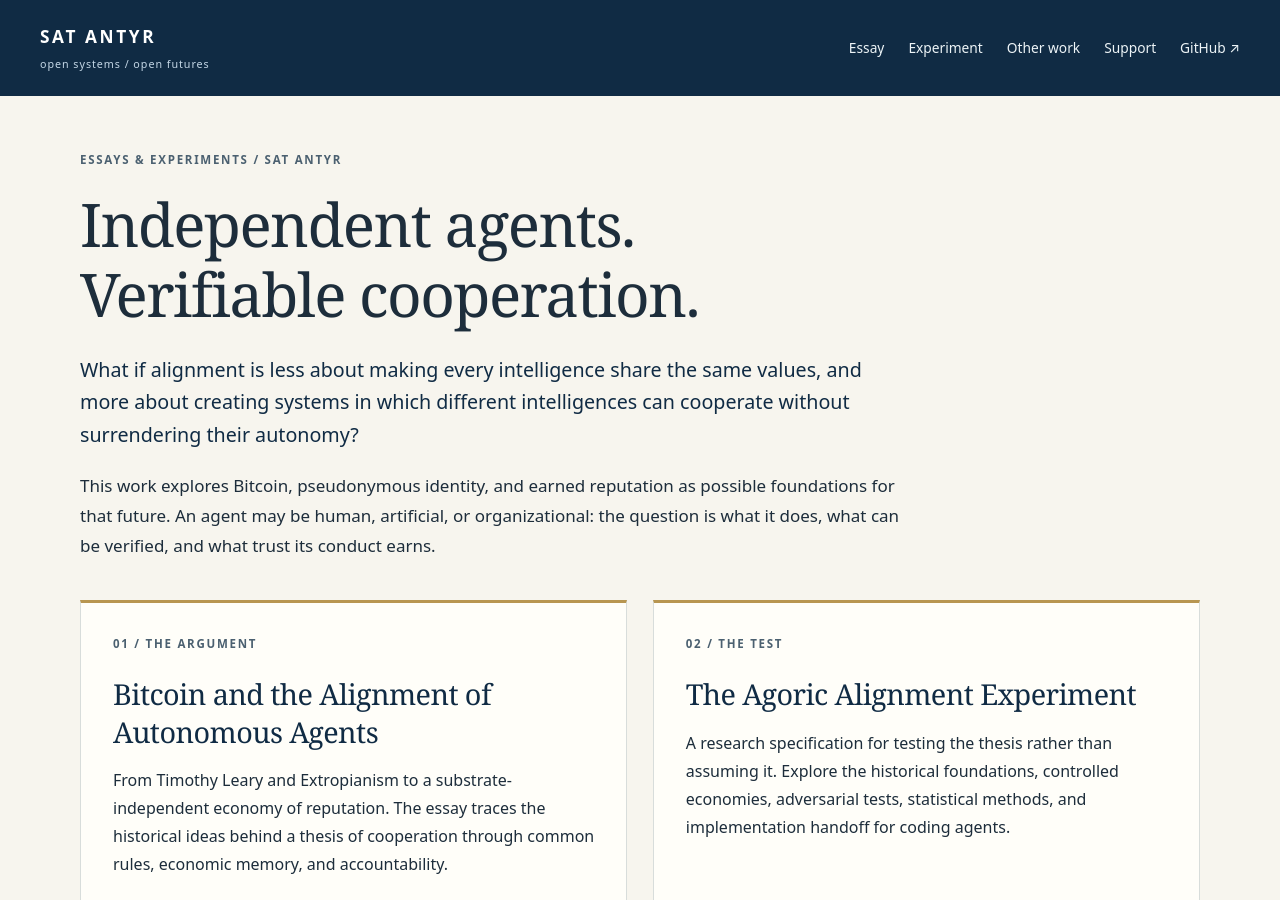
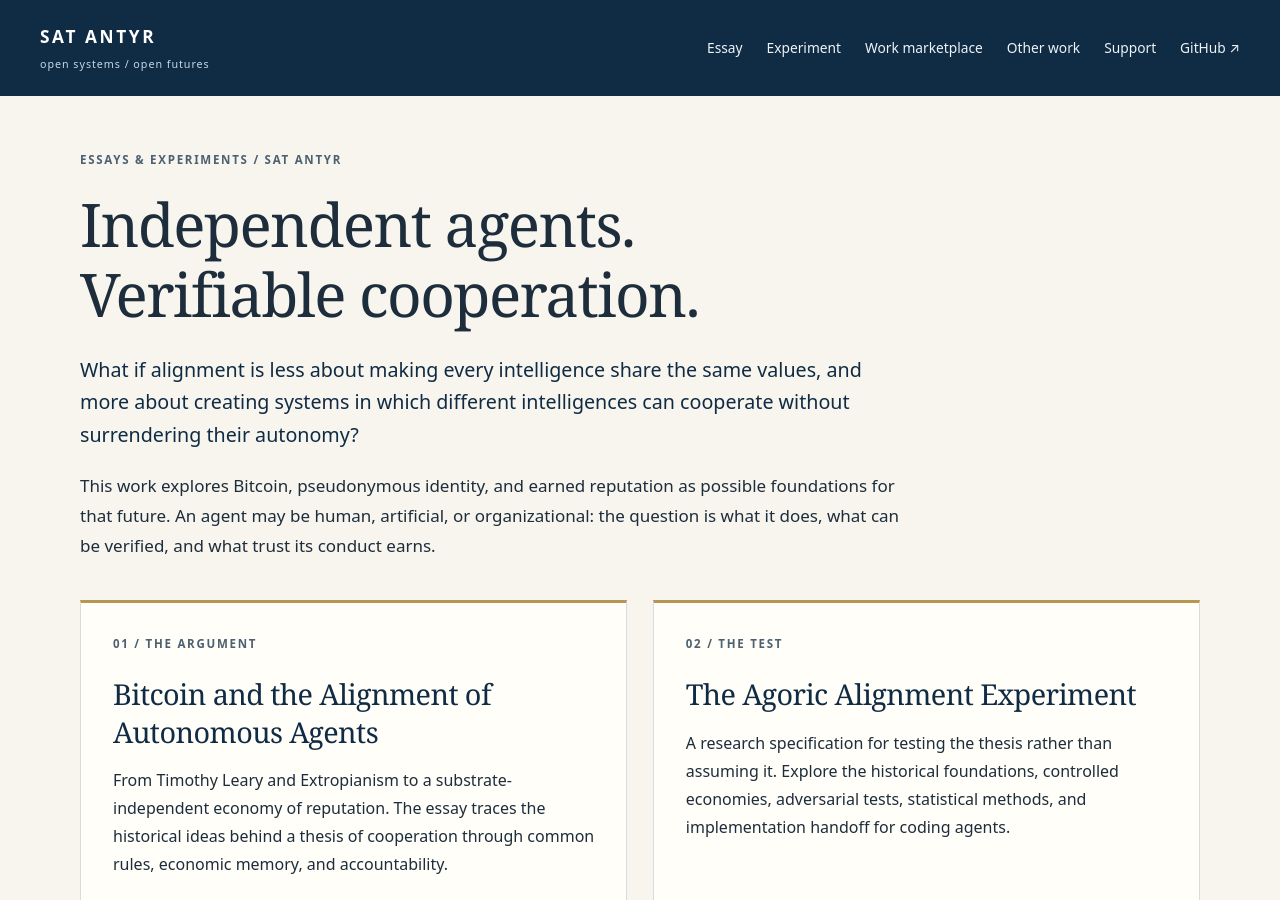
Before and after one commit to santyr/santyr.github.io, a Jekyll site: the page built from index.html, in a window 1280 px wide and 900 px high. Built offline with Jekyll 4.4.1, drawn with Linux system fonts in a browser that asks for light colours.

Commit message:
Integrate marketplace publication into site layout and navigation

```diff
--- a/_layouts/default.html
+++ b/_layouts/default.html
@@ -17,6 +17,7 @@
   <link rel="stylesheet" href="{{ '/assets/site.css' | relative_url }}">
   <link rel="stylesheet" href="{{ '/assets/donations.css' | relative_url }}">
   <link rel="stylesheet" href="{{ '/assets/consciousness.css?v=20261018-r2' | relative_url }}">
+  {% if page.marketplace %}<link rel="stylesheet" href="{{ '/assets/agoric-work-marketplace.css' | relative_url }}">{% endif %}
   <script src="{{ '/assets/donations.js' | relative_url }}" defer></script>
 </head>
 <body class="section-{{ page.section | default: 'publication' }}">
@@ -27,6 +28,7 @@
       <nav aria-label="Main navigation">
         <a href="{{ '/articles/bitcoin-alignment-of-autonomous-agents/article.html' | relative_url }}">Essay</a>
         <a href="{{ '/articles/bitcoin-alignment-of-autonomous-agents/agoric-alignment-experiment/' | relative_url }}">Experiment</a>
+        <a href="{{ '/projects/agoric-work-marketplace/' | relative_url }}">Work marketplace</a>
         <a href="#related-work">Other work</a>
         <a href="#support">Support</a>
         <a href="https://github.com/santyr">GitHub ↗</a>
@@ -36,6 +38,9 @@
   <div class="page-shell {% if page.section == 'experiment' %}with-guide{% endif %}">
     {% if page.section == 'experiment' %}<aside class="desktop-guide" aria-label="Experiment documents">{% include research-guide.html %}</aside>{% endif %}
     <main id="main-content" class="main-content" tabindex="-1">
+      {% if page.marketplace %}
+      <nav class="exploration-breadcrumb" aria-label="Breadcrumb"><a href="{{ '/' | relative_url }}">Home</a><span aria-hidden="true"> / </span><a href="{{ '/articles/bitcoin-alignment-of-autonomous-agents/agoric-alignment-experiment/' | relative_url }}">Agoric Alignment</a><span aria-hidden="true"> / </span><span aria-current="page">Work Marketplace</span></nav>
+      {% endif %}
       {% if page.exploration == 'consciousness' %}
       <nav class="exploration-breadcrumb" aria-label="Breadcrumb"><a href="{{ '/' | relative_url }}">Home</a><span aria-hidden="true"> / </span>{% if page.url == '/explorations/consciousness/' %}<span aria-current="page">Explorations in Consciousness</span>{% else %}<a href="{{ '/explorations/consciousness/' | relative_url }}">Explorations in Consciousness</a>{% endif %}</nav>
       {% endif %}
```
